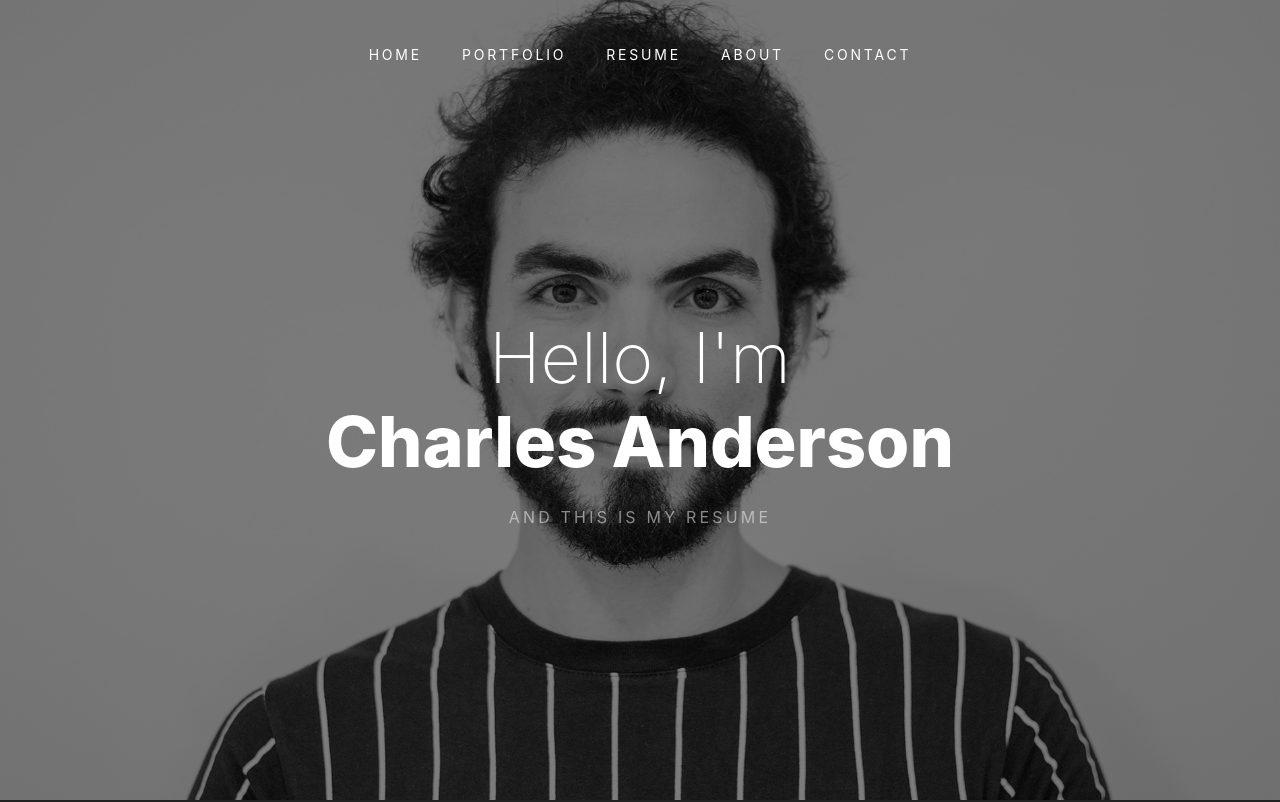
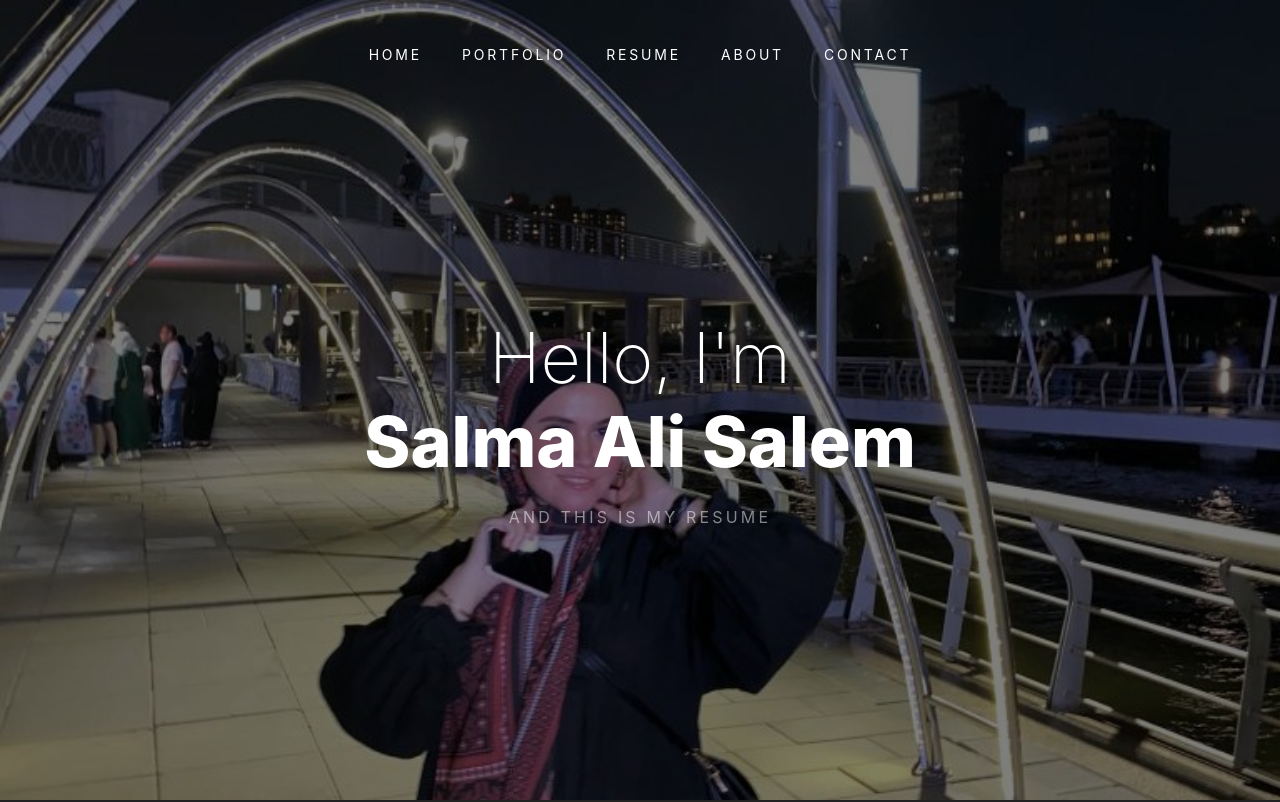
Before and after one commit to salmaali561/prtofilo, a plain HTML site: page index.html in a window 1280 px wide. Shown: the top 802 px of the page. Drawn offline with nearby package versions, Linux system fonts and the light colour scheme; files whose address does not match are found by name.

Commit message:
change name image (#1)

```diff
--- a/index.html
+++ b/index.html
@@ -57,12 +57,12 @@
 
 
 
-	<section class="site-hero" style="background-image: url(images/image_1.jpg);" id="section-home" data-stellar-background-ratio="0.5">
+	<section class="site-hero" style="background-image: url(images/photo_2024-06-27_11-25-39.jpg);" id="section-home" data-stellar-background-ratio="0.5">
 		<div class="container">
 			<div class="row intro-text align-items-center justify-content-center">
 				<div class="col-md-10 text-center pt-5">
 
-					<h1 class="site-heading site-animate">Hello, I'm <strong class="d-block">Charles Anderson</strong></h1>
+					<h1 class="site-heading site-animate">Hello, I'm <strong class="d-block">Salma Ali Salem</strong></h1>
 					<strong class="d-block text-white text-uppercase letter-spacing">and this is My Resume</strong>
 
 				</div>
```
Also changed, not shown: images/photo_2024-06-27_11-25-39.jpg (added), photo_2024-06-27_11-25-39.jpg (added).
